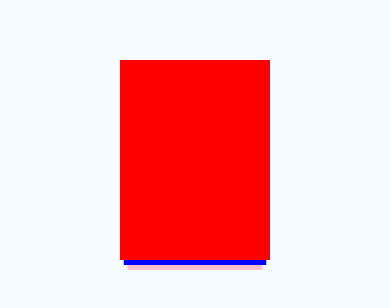
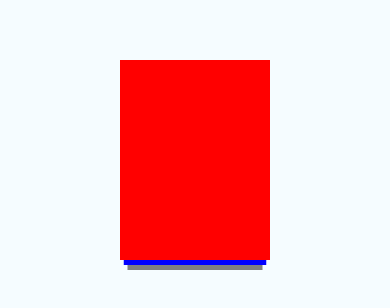
Before and after one commit to gnguyen89/react-native-animated-card-stack, a React Native app: screen / in a window 390 px wide. Shown: the part 262-570 px from the top of the page. Built offline with nearby package versions, Linux system fonts and the light colour scheme.

Commit message:
Use interpolate for scaling bottom cards

```diff
--- a/src/CardStack.js
+++ b/src/CardStack.js
@@ -1,11 +1,10 @@
 import React, { Component } from 'react';
-import { StyleSheet, View, Animated, PanResponder } from 'react-native';
+import { StyleSheet, View, Animated, PanResponder, Easing, Dimensions } from 'react-native';
 import clamp from 'clamp';
 
+const colors = ['red', 'blue', 'gray', 'green', 'purple', 'orange'];
 
-const colors = ['red', 'blue', 'pink', 'green', 'purple', 'orange'];
-
-const SWIPE_THRESHOLD = 120;
+const SWIPE_THRESHOLD = Dimensions.get('window').width / 2;
 
 export default class CardStack extends Component {
   constructor(props) {
@@ -14,8 +13,7 @@ export default class CardStack extends Component {
     this.state = {
       pan: new Animated.ValueXY(),
       scale: new Animated.Value(1),
-      scale2: new Animated.Value(0.95),
-      scale3: new Animated.Value(0.9),
+      bottomCardScale: new Animated.Value(0.5),
       colorIndex: 0,
     };
 
@@ -53,9 +51,9 @@ export default class CardStack extends Component {
             deceleration: 0.98
           }).start(this.resetState)
         } else {
-          Animated.spring(            //Step 1
-            this.state.pan,         //Step 2
-            { toValue: { x:0, y:0 } }     //Step 3
+          Animated.spring(
+            this.state.pan,
+            { toValue: { x:0, y:0 } }
           ).start();
         }
         this.state.scale.setValue(1);
@@ -68,31 +66,21 @@ export default class CardStack extends Component {
       Animated.sequence([
         Animated.timing(
           this.state.scale,
-          { toValue: 1.1, duration: 100 }
+          { toValue: 1.1, duration: 100, easing: Easing.bounce }
         ),
         Animated.timing(
           this.state.scale,
-          { toValue: 1, duration: 100 }
+          { toValue: 1, duration: 100, easing: Easing.bounce }
         ),
       ]),
       Animated.sequence([
         Animated.timing(
-          this.state.scale2,
-          { toValue: 1.05, duration: 100 }
-        ),
-        Animated.timing(
-          this.state.scale2,
-          { toValue: 0.95, duration: 100 }
-        ),
-      ]),
-      Animated.sequence([
-        Animated.timing(
-          this.state.scale3,
+          this.state.bottomCardScale,
           { toValue: 1, duration: 100 }
         ),
         Animated.timing(
-          this.state.scale3,
-          { toValue: 0.9, duration: 100 }
+          this.state.bottomCardScale,
+          { toValue: 0.5, duration: 100 }
         ),
       ]),
     ])
@@ -111,16 +99,16 @@ export default class CardStack extends Component {
     this.setState({ colorIndex: newIndex });
   }
 
-  renderBottomCard(index, position, transform) {
-    return <Animated.View
+  renderBottomCard(data, transform) {
+    return data && <Animated.View
       style={transform}
     >
-      <View style={[styles.card, { backgroundColor: colors[index + position] }]} />
+      <View style={[styles.card, { backgroundColor: data }]} />
     </Animated.View>;
   }
 
   render() {
-    const { pan, scale, colorIndex, scale2, scale3 } = this.state;
+    const { pan, scale, colorIndex, bottomCardScale } = this.state;
 
     const [translateX, translateY] = [pan.x, pan.y];
     const rotate = pan.x.interpolate({inputRange: [-200, 0, 200], outputRange: ["-30deg", "0deg", "30deg"]});
@@ -128,13 +116,16 @@ export default class CardStack extends Component {
 
     const topCard = {position: 'absolute', transform: [{translateX}, {translateY}, {rotate}, {scale}], opacity};
 
-    const secondCard = {position: 'absolute', transform: [{translateX: 0}, {translateY: 10}, {rotate : '0deg'}, {scale: scale2}], opacity: 1};
-    const bottomCard = {position: 'absolute', transform: [{translateX: 0}, {translateY: 20}, {rotate : '0deg'}, {scale: scale3}], opacity: 1};
+    const secondCardScale = bottomCardScale.interpolate({inputRange: [0.5, 1], outputRange: [0.95, 1.05]});
+    const thirdCardScale = bottomCardScale.interpolate({inputRange: [0.5, 1], outputRange: [0.90, 1]});
+
+    const secondCard = {position: 'absolute', transform: [{translateX: 0}, {translateY: 10}, {rotate : '0deg'}, {scale: secondCardScale}], opacity: 1};
+    const bottomCard = {position: 'absolute', transform: [{translateX: 0}, {translateY: 20}, {rotate : '0deg'}, {scale: thirdCardScale}], opacity: 1};
 
     return (
       <View style={styles.container}>
-        {this.renderBottomCard(colorIndex, 2, bottomCard)}
-        {this.renderBottomCard(colorIndex, 1, secondCard)}
+        {this.renderBottomCard(colors[colorIndex + 2], bottomCard)}
+        {this.renderBottomCard(colors[colorIndex + 1], secondCard)}
         <Animated.View
           {...this._panResponder.panHandlers}
           style={topCard}
```
